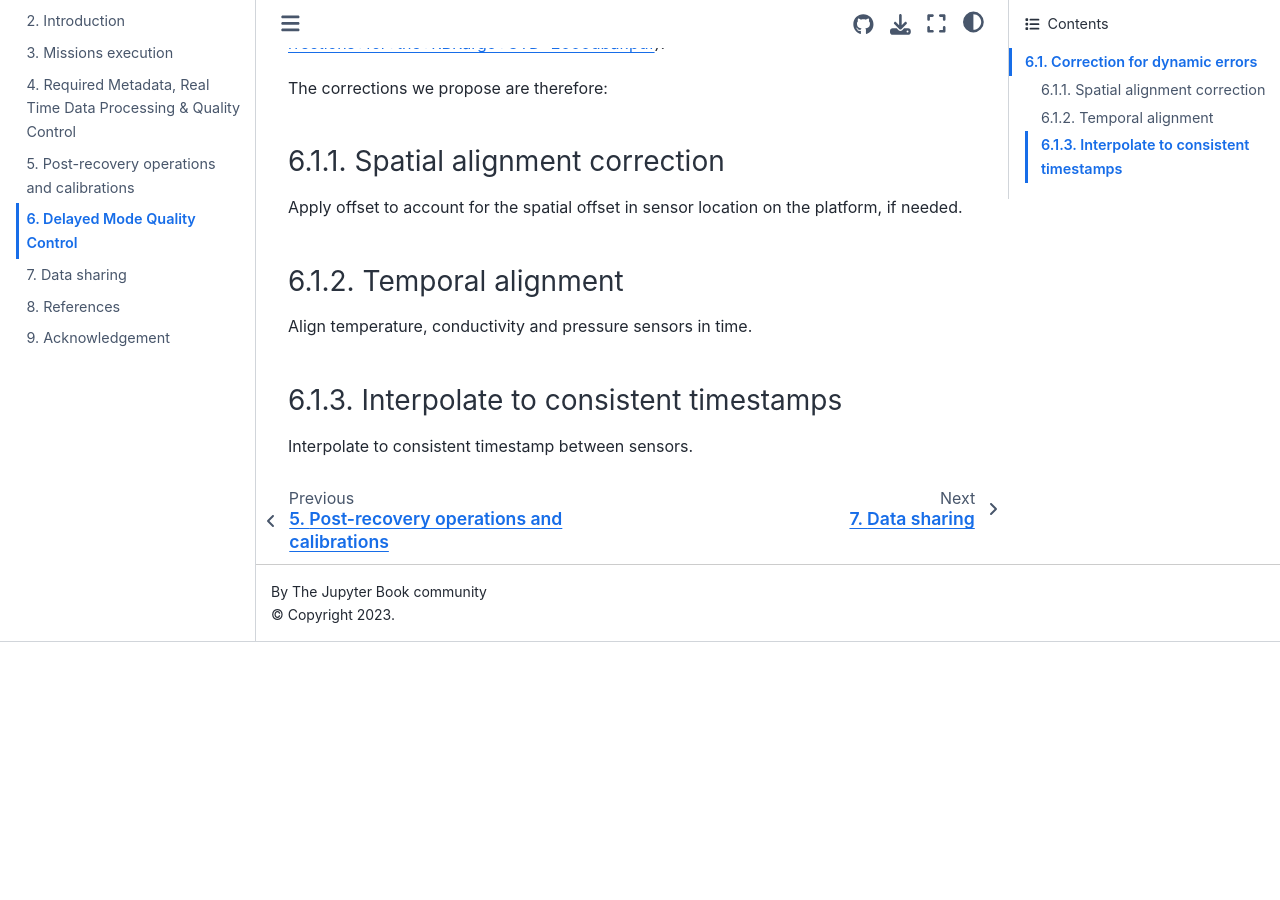
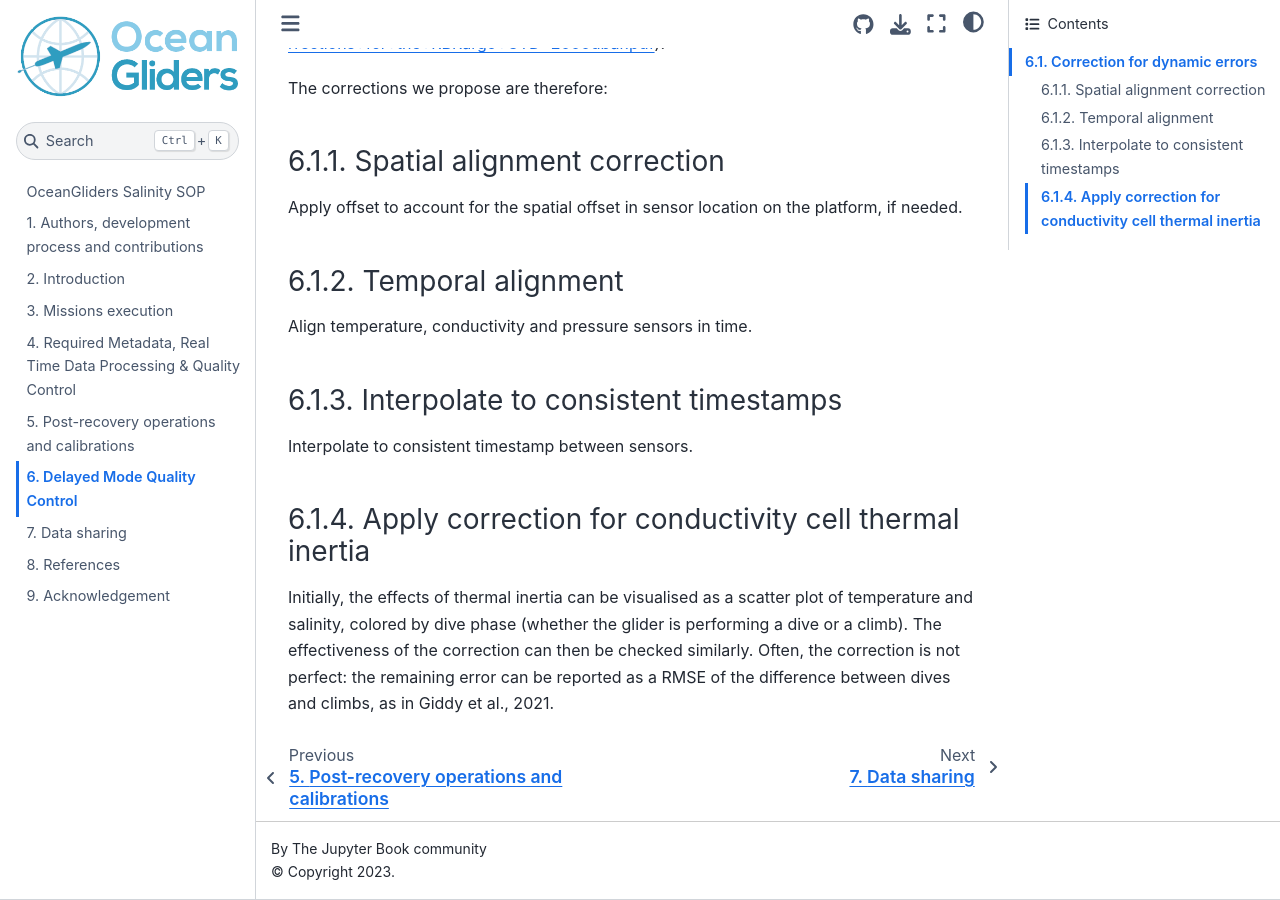
Before and after one commit to OceanGlidersCommunity/Salinity_SOP, a Jupyter Book: the page built from sections/salinity_dmqc.md, in a window 1280 px wide and 900 px high, scrolled down 1402 px. Built offline with Jupyter Book 1.0.4 settings and Sphinx 7.4.7 and the Sphinx Book theme 1.1.4, drawn with Linux system fonts in a browser that asks for light colours; pages that are not in the unit, such as notebooks, are missing from menus; before the commit the page ends 2044 px from its top, so only the background shows below that.

Commit message:
Update salinity_dmqc.md

```diff
--- a/sections/salinity_dmqc.md
+++ b/sections/salinity_dmqc.md
@@ -34,3 +34,8 @@ Align temperature, conductivity and pressure sensors in time.
 
 ### Interpolate to consistent timestamps
 Interpolate to consistent timestamp between sensors.
+
+### Apply correction for conductivity cell thermal inertia
+Initially, the effects of thermal inertia can be visualised as a scatter plot of temperature and salinity, colored by dive phase (whether the glider is performing a dive or a climb).
+The effectiveness of the correction can then be checked similarly.
+Often, the correction is not perfect: the remaining error can be reported as a RMSE of the difference between dives and climbs, as in Giddy et al., 2021.
```
